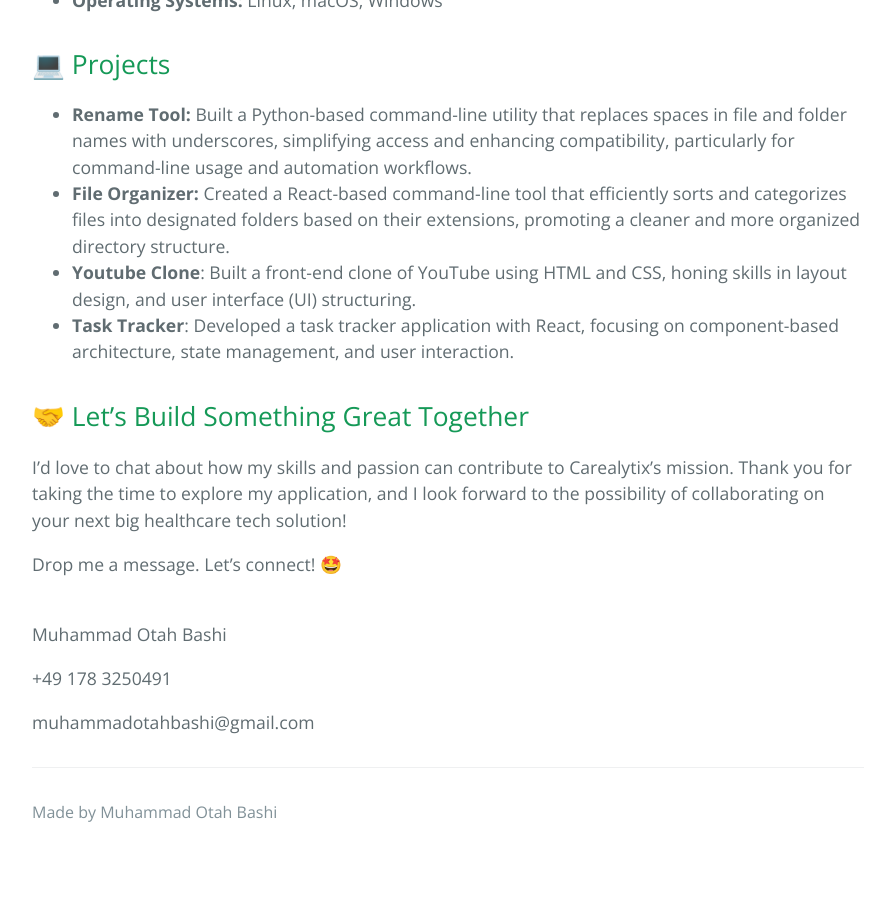
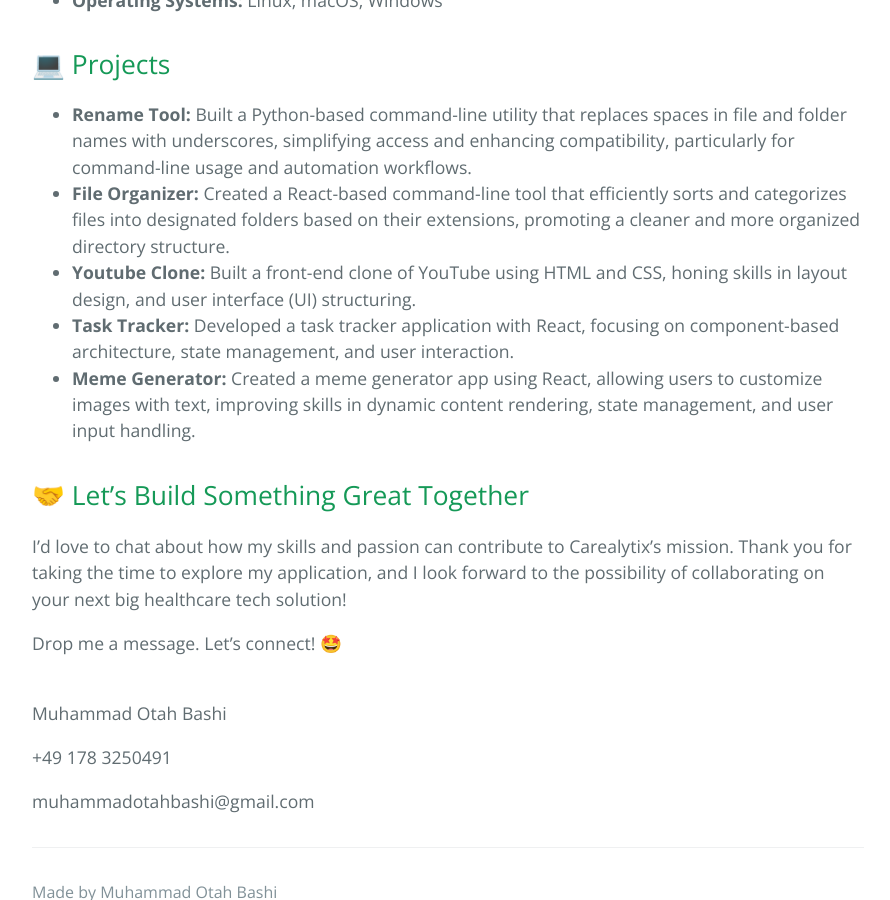
Before and after one commit to Bashlenix/portfolio, a Jekyll site: the page built from index.md, in a window 1280 px wide and 900 px high, scrolled down 1368 px. Shown: the whole window, without its empty margins (192-1082 px from the left). Built offline with Jekyll 4.4.1, drawn with Linux system fonts in a browser that asks for light colours; before the commit the page ends 2224 px from its top, so only the background shows below that.

Commit message:
adding meme generator

```diff
--- a/_layouts/default.html
+++ b/_layouts/default.html
@@ -19,12 +19,13 @@
       <h1 class="project-name">A Glimpse Into Muhammad Otah Bashi</h1>
       <h2 class="project-tagline">Small projects are my playground— check out mine and let's build something great together!</h2>
 
-
       {% if site.show_downloads %}
         <a target="_blank" href="https://bashlenix.github.io/file-organizer/" class="btn">File Organizer</a>
         <a target="_blank" href="https://bashlenix.github.io/rename_tool/" class="btn">Rename Tool</a>
         <a target="_blank" href="https://bashlenix.github.io/youtube-clone/" class="btn">Youtube Clone</a>
         <a target="_blank" href="https://bashlenix.github.io/task-tracker/" class="btn">Task Tracker</a>
+        <a target="_blank" href="https://bashlenix.github.io/meme-generator/" class="btn">Meme Generator</a>
+
       {% endif %}
     </header>
 
--- a/index.md
+++ b/index.md
@@ -44,8 +44,9 @@ If you’re here, you just have found not only the working student you've been l
 ## 💻 Projects
 - **Rename Tool:** Built a Python-based command-line utility that replaces spaces in file and folder names with underscores, simplifying access and enhancing compatibility, particularly for command-line usage and automation workflows.
 - **File Organizer:** Created a React-based command-line tool that efficiently sorts and categorizes files into designated folders based on their extensions, promoting a cleaner and more organized directory structure.
-- **Youtube Clone**: Built a front-end clone of YouTube using HTML and CSS, honing skills in layout design, and user interface (UI) structuring.
-- **Task Tracker**: Developed a task tracker application with React, focusing on component-based architecture, state management, and user interaction.
+- **Youtube Clone:** Built a front-end clone of YouTube using HTML and CSS, honing skills in layout design, and user interface (UI) structuring.
+- **Task Tracker:** Developed a task tracker application with React, focusing on component-based architecture, state management, and user interaction.
+- **Meme Generator:** Created a meme generator app using React, allowing users to customize images with text, improving skills in dynamic content rendering, state management, and user input handling.
 
 
 ## 🤝 Let’s Build Something Great Together
```
